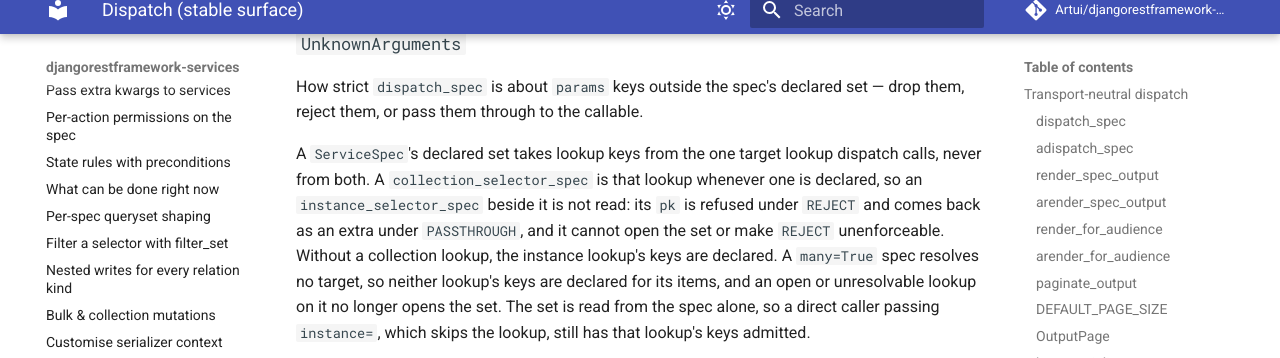
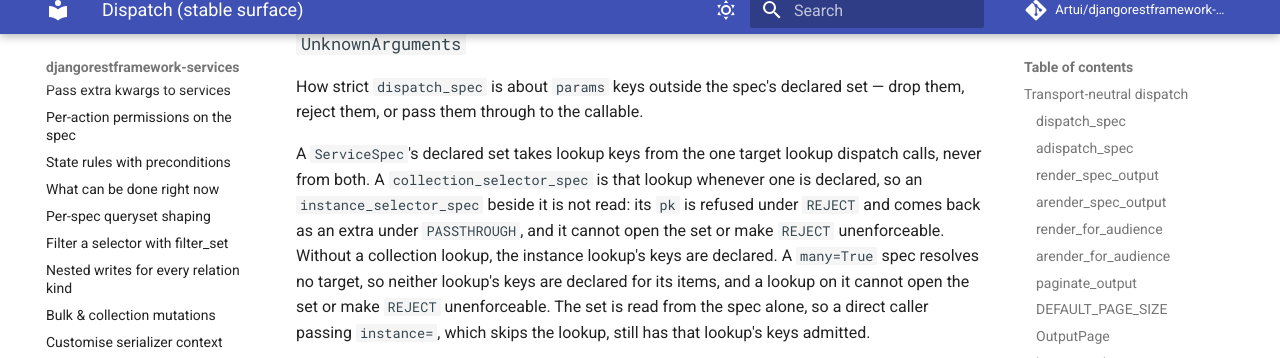
Before and after one commit to Artui/djangorestframework-services, an MkDocs documentation site: the page built from docs/reference/dispatch.md, in a window 1280 px wide and 900 px high, scrolled down 4430 px, cut to the strip 14-372 px from the top of the window. Built offline with MkDocs 1.6.1 and Material for MkDocs 9.7.7, drawn with Linux system fonts in a browser that asks for light colours; comment, search, counter and statistics services are not loaded.

Commit message:
Wrap the instance parameter docs and tighten the many=True reference line
Co-Authored-By: Claude Opus 5.5 <noreply@anthropic.com>

```diff
--- a/docs/reference/dispatch.md
+++ b/docs/reference/dispatch.md
@@ -159,7 +159,8 @@ its `pk` is refused under `REJECT` and comes back as an extra under
 `PASSTHROUGH`, and it cannot open the set or make `REJECT` unenforceable.
 Without a collection lookup, the instance lookup's keys are declared. A
 `many=True` spec resolves no target, so neither lookup's keys are declared for
-its items, and an open or unresolvable lookup on it no longer opens the set.
+its items, and a lookup on it cannot open the set or make `REJECT`
+unenforceable.
 The set is read from the spec alone, so a direct caller passing `instance=`,
 which skips the lookup, still has that lookup's keys admitted.
 
```
Also changed, not shown: 1 other file.
